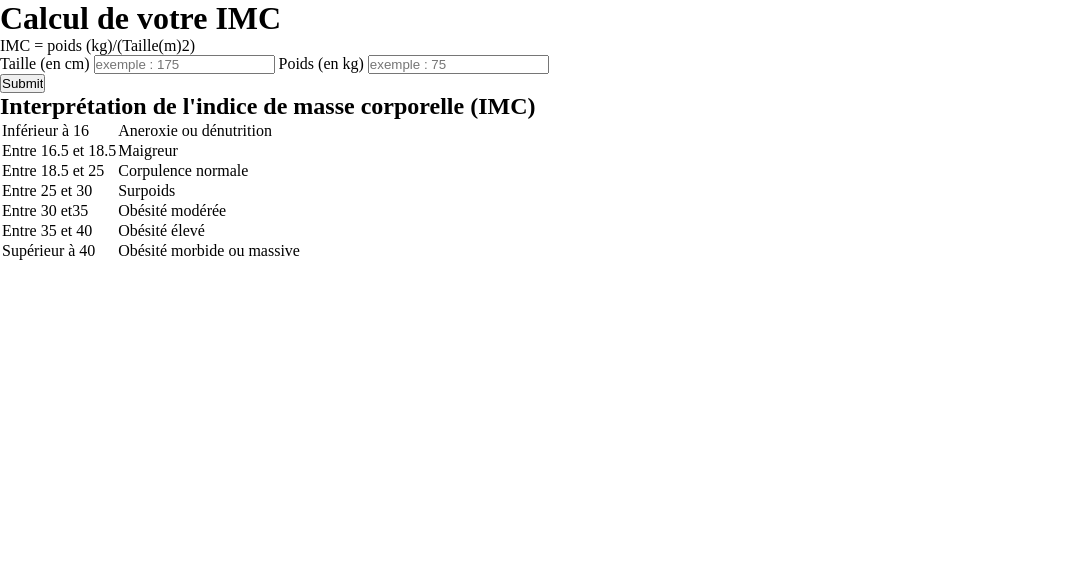
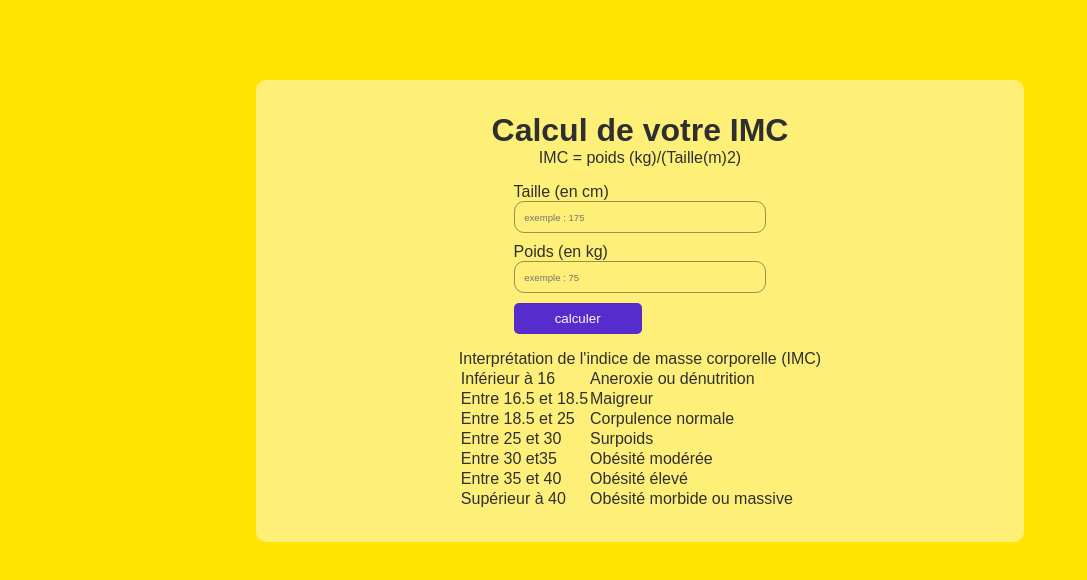
Before and after one commit to ericchowconcept/IMC-calculator, a plain HTML site: page index.html in a window 1280 px wide. Shown: the whole page, without its empty margins (0-1087 px from the left). Drawn offline with Linux system fonts and the light colour scheme.

Commit message:
màj js & css

```diff
--- a/assets/css/style.css
+++ b/assets/css/style.css
@@ -5,9 +5,84 @@
 }
 
 :root{
-    $main-color: #ffe500;
-    $font-color: #fafafa;
-    $accent-color: #572ccc;
+    --main-color: #ffe500;
+    --light-color: #fafafa;
+    --font-color: #2f2f2f;
+    --accent-color: #572ccc;
+}
+
+body{
+    background-color: var(--main-color);
+    font-family: Arial, Helvetica, sans-serif;
+    color: var(--font-color);
+
+}
+
+h1{
+    font-size: 2rem;
+}
+
+caption{
+    text-align: center;
+    font-weight: bold;
+    font-size: 0.9rem;
+    text-transform: uppercase;
+}
+
+.container{
+    width: 60vw;
+    margin: 5rem auto;
+    border-radius: 10px;
+    padding: 2rem;
 
 
+    display: flex;
+    justify-content: center;
+    flex-direction: column;
+    align-items: center;
+    gap: 1rem;
+
+    background-color: rgba(250, 250, 250, 0.473);
+    -webkit-backdrop-filter: blur(2rem);
+    backdrop-filter: blur(2rem);
 }
+
+.container input:not([type=submit]){
+    width: 100%;
+    padding: 0.6rem;
+    border-radius: 10px;
+    border: 1px solid #00000065;
+    font-size: 0.6rem;
+
+    background-color: transparent;
+    outline: none;
+
+}
+.mb{
+    margin-bottom: 10px;
+}
+.title{
+    text-align: center;
+
+}
+
+.form{
+    display: flex;
+    flex-direction: column;
+    justify-content: center;
+    align-items: center;
+
+    gap: 1rem;
+}
+
+
+
+
+.container input[type=submit]{
+    background-color: var(--accent-color);
+    color: #fafafa;
+    border: none;
+    border-radius: 5px;
+    padding: 8px 10px;
+    width: 8rem;
+}
--- a/assets/js/main.js
+++ b/assets/js/main.js
@@ -0,0 +1,21 @@
+
+const poids = document.querySelector('#weight').value;
+const taille = document.querySelector('#height').value;
+
+
+
+const form = document.querySelector('.formulaire')
+
+form.addEventListener('submit', function(e){
+    e.preventDefault()
+
+})
+
+function displayResult(taille, poids){
+
+    let mutiply = taille*2;
+
+}
+
+
+console.log(mutiply);
--- a/index.html
+++ b/index.html
@@ -4,25 +4,31 @@
     <meta charset="UTF-8">
     <meta http-equiv="X-UA-Compatible" content="IE=edge">
     <meta name="viewport" content="width=device-width, initial-scale=1.0">
+    <meta name="description" content="Calculez votre IMC">
     <link rel="stylesheet" href="/assets/css/style.css">
     <script src="/assets/js/main.js" defer></script>
     <title>IMC calculator</title>
 </head>
 <body>
-    <div class="calculator">
-        <h1>Calcul de votre IMC</h1>
-        <p>IMC = poids (kg)/(Taille(m)2)</p>
-        <div class="form">
-            <form>
-                <label for="height">Taille (en cm)</label>
-                <input type="text" id="height" placeholder="exemple : 175">
-                <label for="weight">Poids (en kg)</label>
-                <input type="text" id="weight" placeholder="exemple : 75">
-            </form>
-            <input type="submit" class="btn">
+    <div class="container">
+        <div class="title">
+           <h1>Calcul de votre IMC</h1>
+            <p>IMC = poids (kg)/(Taille(m)2)</p>
         </div>
+        <form class="formulaire">
+            <div class="mb">
+                <label for="height" >Taille (en cm)</label>
+                <input type="text" id="height" placeholder="exemple : 175" required autofocus>
+            </div>
+            <div class="mb">
+                <label for="weight" >Poids (en kg)</label>
+                <input type="text" id="weight" placeholder="exemple : 75" required>
+            </div>
+
+            <input type="submit" class="btn" value="calculer" id="submit">
+        </form>
         <div class="table-imc">
-            <h2>Interprétation de l'indice de masse corporelle (IMC)</h2>
+            <caption>Interprétation de l'indice de masse corporelle (IMC)</caption>
             <table>
                 <tr>
                     <td>Inférieur à 16</td>
```
